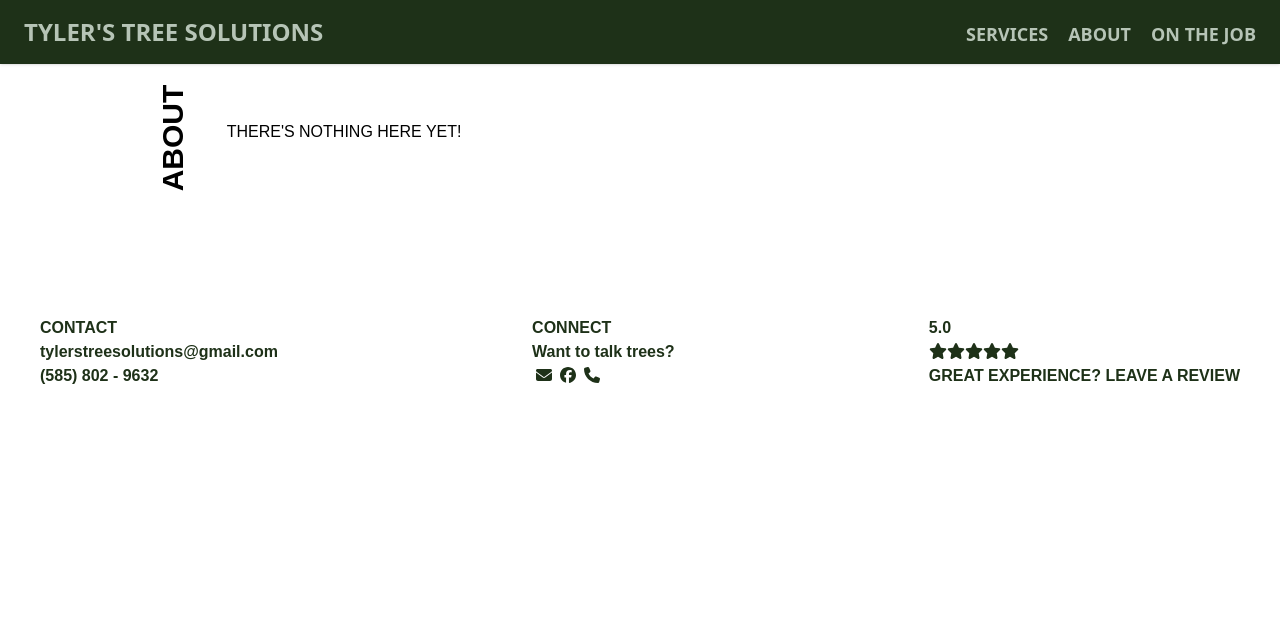
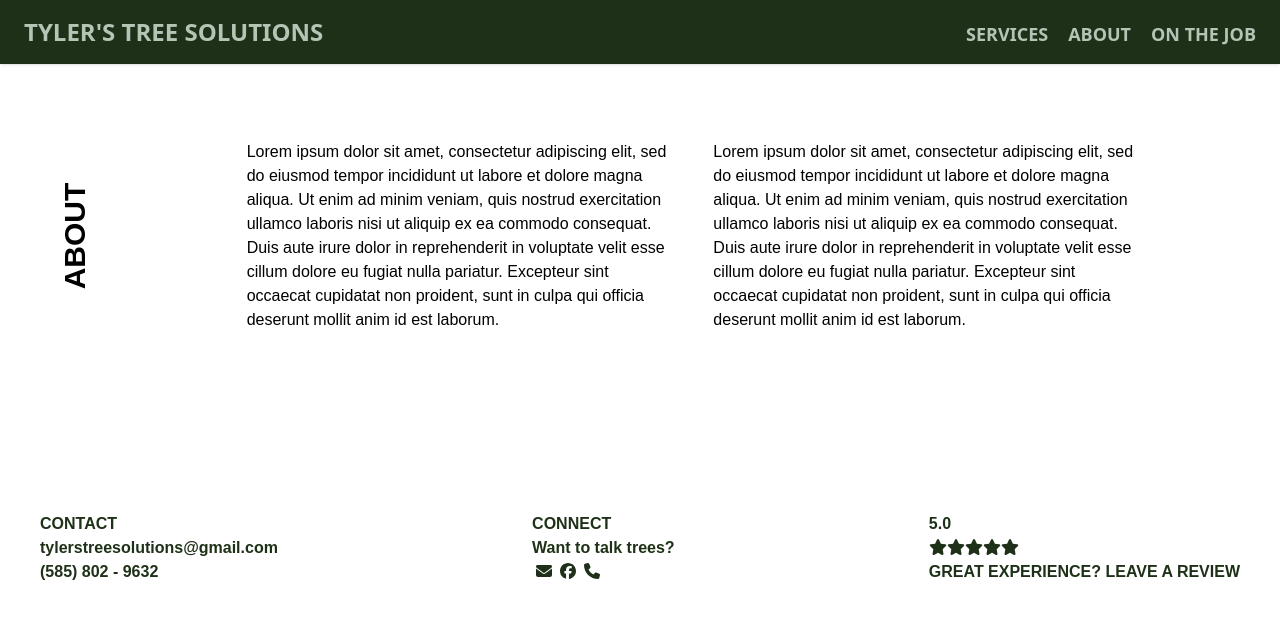
Before and after one commit to gmcclarin/tyler, a React (Create React App) app: page /about in a window 1280 px wide. Shown: the top 618 px of the page. Built offline with nearby package versions, Linux system fonts and the light colour scheme; no server answers.

Commit message:
add a lil about section

```diff
--- a/src/pages/About.js
+++ b/src/pages/About.js
@@ -10,8 +10,9 @@ const About  = () => {
             <div className="flex w-screen justify-between">
                 <div className="m-20 p-10 flex justify-between">
                     <div className="font-bold text-3xl -rotate-90 ">ABOUT</div>
-                    <div>
-                        <p>THERE'S NOTHING HERE YET! </p>
+                    <div className="flex w-full justify-between items-center">
+                        <p className="w-1/2 p-5">Lorem ipsum dolor sit amet, consectetur adipiscing elit, sed do eiusmod tempor incididunt ut labore et dolore magna aliqua. Ut enim ad minim veniam, quis nostrud exercitation ullamco laboris nisi ut aliquip ex ea commodo consequat. Duis aute irure dolor in reprehenderit in voluptate velit esse cillum dolore eu fugiat nulla pariatur. Excepteur sint occaecat cupidatat non proident, sunt in culpa qui officia deserunt mollit anim id est laborum. </p>
+                        <p className="w-1/2 p-5">Lorem ipsum dolor sit amet, consectetur adipiscing elit, sed do eiusmod tempor incididunt ut labore et dolore magna aliqua. Ut enim ad minim veniam, quis nostrud exercitation ullamco laboris nisi ut aliquip ex ea commodo consequat. Duis aute irure dolor in reprehenderit in voluptate velit esse cillum dolore eu fugiat nulla pariatur. Excepteur sint occaecat cupidatat non proident, sunt in culpa qui officia deserunt mollit anim id est laborum.</p>
 
                     </div>
                 </div>
```
